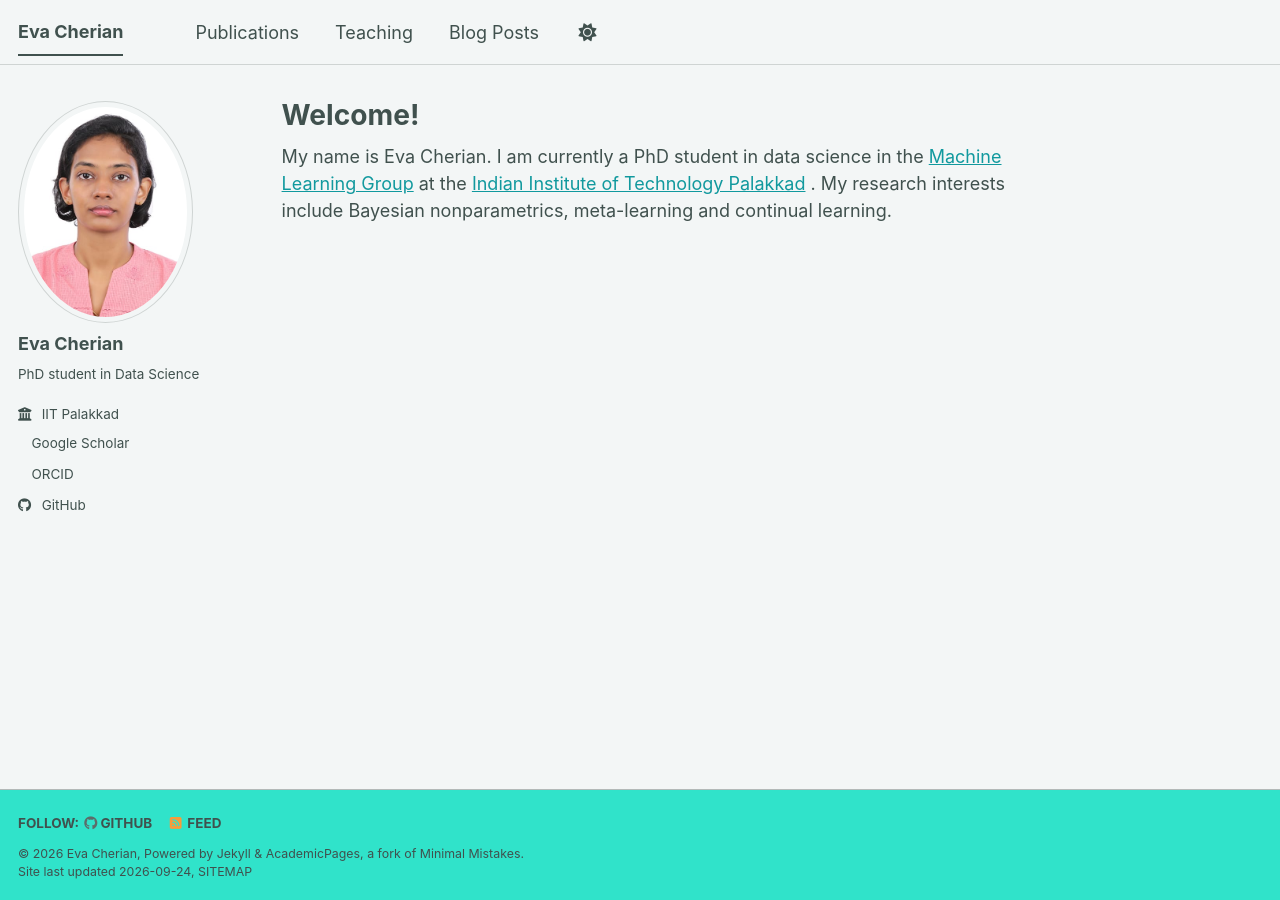
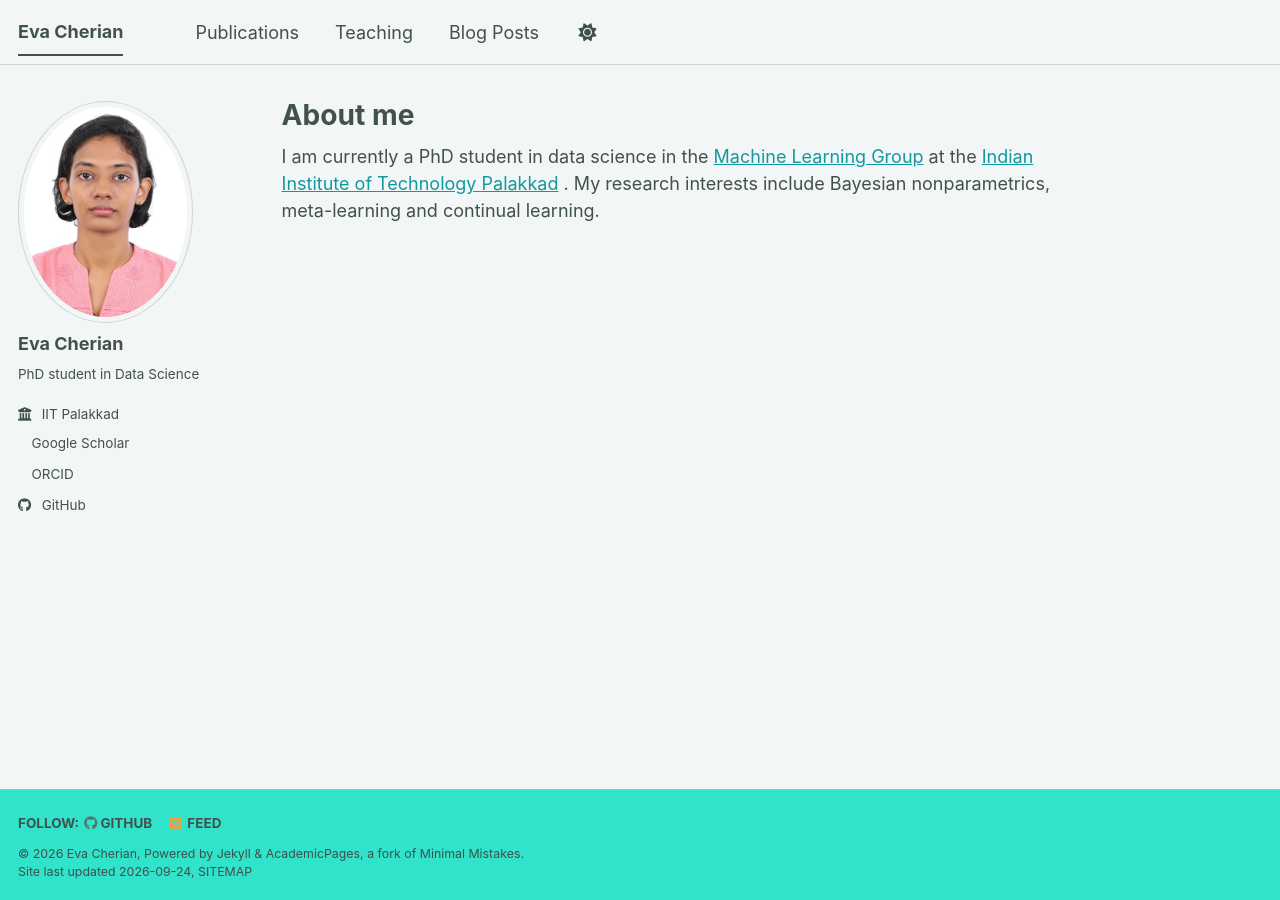
Before and after one commit to evacherian/evacherian.github.io, a Jekyll site: the page built from _pages/about.md, in a window 1280 px wide. Built offline with Jekyll 4.4.1, drawn with Linux system fonts in a browser that asks for light colours; a style sheet for code colours, icons or effects is not loaded.

Commit message:
update about page

```diff
--- a/_pages/about.md
+++ b/_pages/about.md
@@ -1,10 +1,10 @@
 ---
 permalink: /
-title: "Welcome!"
+title: "About me"
 author_profile: true
 redirect_from:
   - /about/
   - /about.html
 ---
 
-My name is Eva Cherian. I am currently a PhD student in data science in the [Machine Learning Group](https://mlgiitpkd.github.io/) at the [Indian Institute of Technology Palakkad](https://mfsdsai.iitpkd.ac.in/index.php) . My research interests include Bayesian nonparametrics, meta-learning and continual learning.
+I am currently a PhD student in data science in the [Machine Learning Group](https://mlgiitpkd.github.io/) at the [Indian Institute of Technology Palakkad](https://mfsdsai.iitpkd.ac.in/index.php) . My research interests include Bayesian nonparametrics, meta-learning and continual learning.
```
Also changed, not shown: 1 other file.
